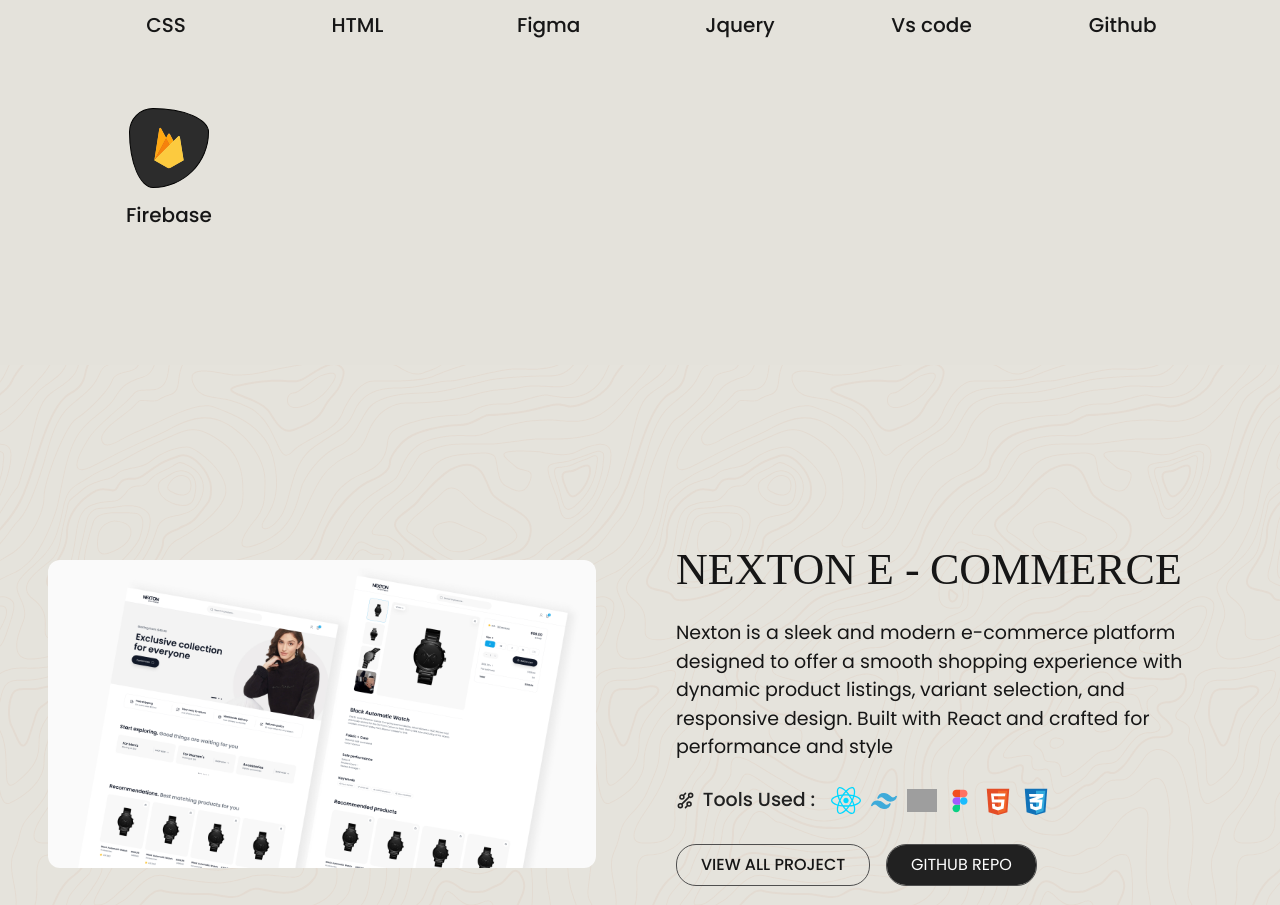
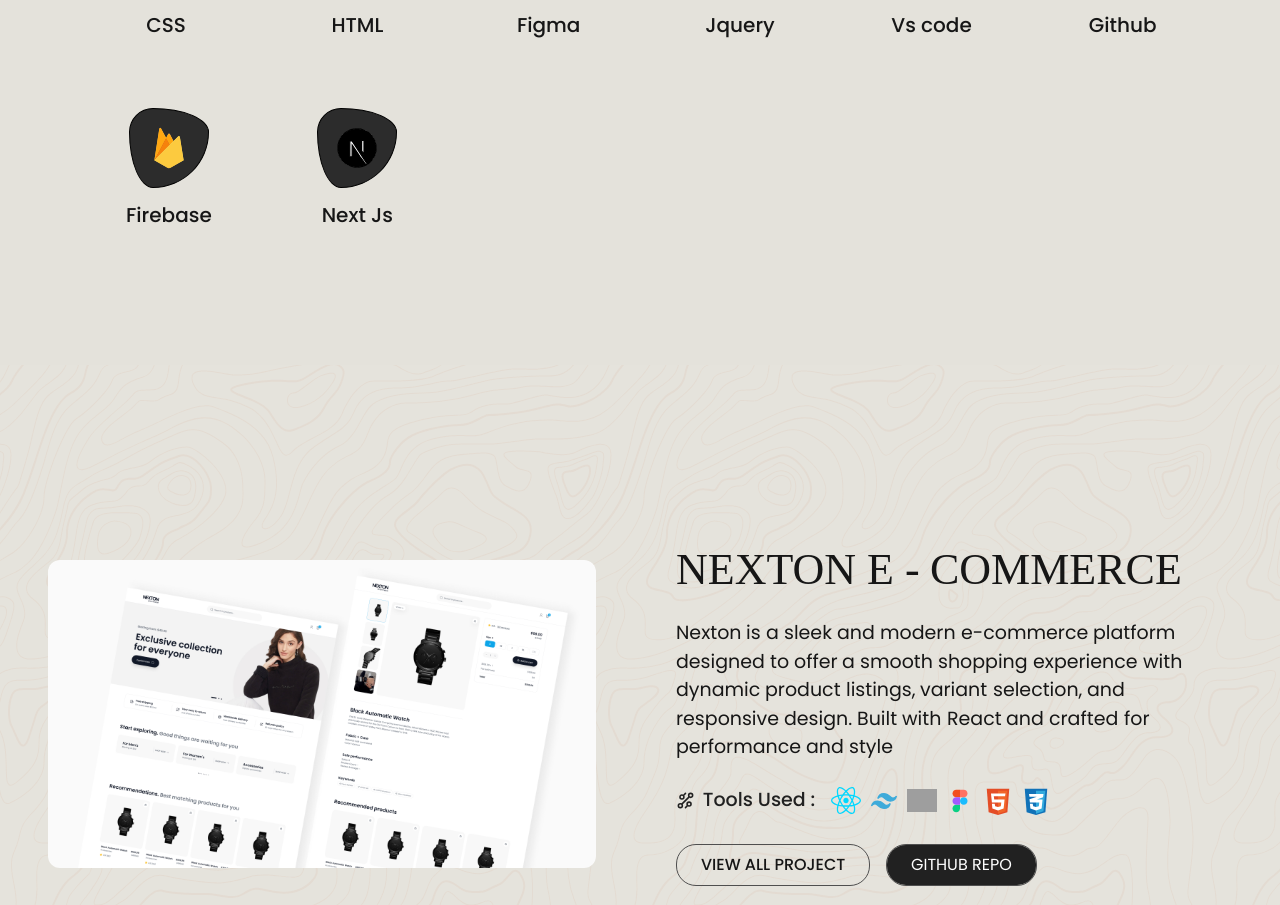
Before and after one commit to Munna-Scriptz/Portfolio, a React (Vite) app: page / in a window 1280 px wide. Shown: the part 3364-4269 px from the top of the page. Built offline with nearby package versions, Linux system fonts and the light colour scheme; grey boxes are pictures that could not be loaded; a web font is replaced by a local one.

Commit message:
Next js Skill Added

```diff
--- a/src/components/Skills.jsx
+++ b/src/components/Skills.jsx
@@ -8,6 +8,7 @@ import { FaBootstrap } from "react-icons/fa";
 
 // ----------Ions
 import ReactImg from '../assets/images/react.svg'
+import NextJsIcon from '../assets/images/NextJsIcon.svg'
 import TailwindCssIcon from '../assets/images/TailwindCssIcon.svg'
 import BootstrapIcon from '../assets/images/BootStrapIcon.svg'
 import JqueryIcon from '../assets/images/JqueryIcon.svg'
@@ -167,6 +168,16 @@ export const Skills = () => {
                             </div>
                         </div>
                     </DecayCard>
+                    <DecayCard width={120} height={100}>
+                        <div id='MotherSkillBox' className='flex flex-col items-center gap-3'>
+                            <div id='skillBox' className='h-[80px] w-[80px] border p-4 bg-[#2C2C2C] flex items-center justify-center'>
+                                <img src={NextJsIcon} alt="Vs Code" className='w-full'/>
+                            </div>
+                            <div>
+                                <p className='flex items-center justify-center font-poppins text-Primary font-medium text-[20px]'>Next Js</p>
+                            </div>
+                        </div>
+                    </DecayCard>
                 </div>
                 {/* -----Skill Show Case For Small Devices------ */}
                 <div className='mt-20 lg:hidden flex flex-wrap justify-between gap-y-10 gap-x-5'>
@@ -274,6 +285,14 @@ export const Skills = () => {
                                 <p className='flex items-center justify-center font-poppins text-Primary font-medium text-[20px]'>Firebase</p>
                             </div>
                         </div>
+                        <div data-aos="fade-up" id='MotherSkillBox' className='flex flex-col items-center gap-3'>
+                            <div id='skillBox' className='h-[70px] w-[70px] border p-4 bg-[#2C2C2C] flex items-center justify-center'>
+                                <img src={NextJsIcon} alt="Vs Code" className='w-full'/>
+                            </div>
+                            <div>
+                                <p className='flex items-center justify-center font-poppins text-Primary font-medium text-[20px]'>Next Js</p>
+                            </div>
+                        </div>
                 </div>
             </div>
         </section>
```
Also changed, not shown: src/assets/images/NextJsIcon.svg (added).
